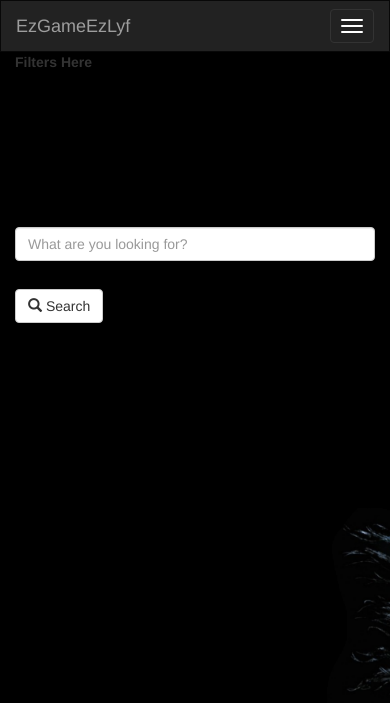
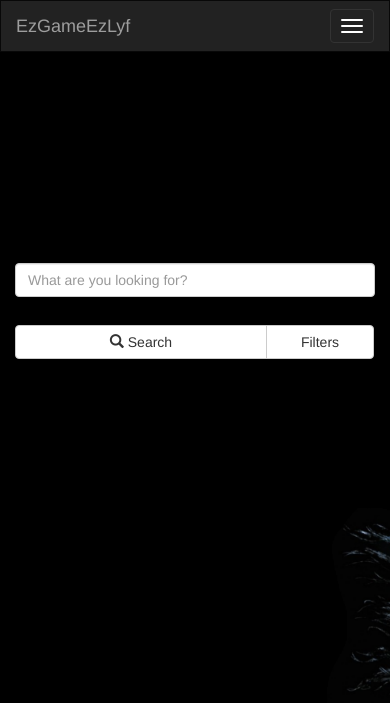
Before and after one commit to thepassenger-hub/EzGameEzLyf, a Django app: page /index in a window 390 px wide. Shown: the top 703 px of the page. Run offline with Django 3.2, Linux system fonts and the light colour scheme; data comes from the database, SQL or seed files in the repository; some libraries are stand-ins or nearby versions.

Commit message:
Add filter page full responsive. looks good

```diff
--- a/scrape_games_backend/scrape_games_frontend/static/css/home_page_v2.css
+++ b/scrape_games_backend/scrape_games_frontend/static/css/home_page_v2.css
@@ -1,17 +1,15 @@
 body{
     background: url('/static/images/fusione.png') no-repeat center / cover;
 }
-
-
-
 
 .container-fluid.navbar-toggled {
     height: calc(100% - 192.5px);
 }
 .row.content {
-    height: calc(100% - 82px);
+
     width: 100%;
-    height: 350px;
+    height: 200px;
+    top: 25%;
     position: relative;
     left: 0;
     margin: 0;
@@ -21,8 +19,6 @@ body{
     width: 100%;
 }
 .search-form {
-    top: 50%;
-    position: absolute;
 }
 
 #tftextinput {
@@ -57,7 +53,7 @@ footer {
 }
 
 /********************************
-Small devices - Tablets (<768px)*
+Small devices - Tablets (<768px)
 ********************************/
 @media screen and (max-width: 767px){
     .filters {
@@ -66,19 +62,46 @@ Small devices - Tablets (<768px)*
         transform: translate(-100%,0);
         transition: transform 0.3s ease;
     }
+
+    .btn.btn-danger {
+        top: 10px;
+        right: 15px;
+        position: absolute;
+    }
     .filters.open {
-        height: calc(100% - 25px);
+        height: 70%;
+        width: 100%;
+        padding: 0;
+        background-color: #222;
+        color: #9d9d9d;
+
         -webkit-transform: translate(0,0);
         transform: translate(0,0);
     }
 
+    .checkbox {
+        width: 60%;
+    }
+    .checkbox input[type=checkbox] {
+        margin-left: 10px;
+    }
+    .btn-group {
+        width: 100%;
+    }
+
+    #search_button {
+        width: 70%;
+    }
+    #filters {
+        width: 30%;
+    }
     footer {
         position: fixed;
     }
 }
 
 /********************************
-Small devices - Tablets (≥768px)*
+Small devices - Tablets (≥768px)
 ********************************/
 @media screen and (min-width: 768px){
 
--- a/scrape_games_backend/scrape_games_frontend/static/js/loadpage-jquery.js
+++ b/scrape_games_backend/scrape_games_frontend/static/js/loadpage-jquery.js
@@ -12,6 +12,7 @@ $(document).ready(function(){
 
     $('#tftextinput').click(function(){
         $('.messages').hide();
+        $('#loadingpage').hide();
     });
 
 //    $('.navbar-toggle').click(function(){
@@ -20,7 +21,11 @@ $(document).ready(function(){
     $('#filters').click(function(){
         $('.filters').show();
         $('.filters').toggleClass('open');
-        $('.search-form').toggle();
+        $('.row.content').toggle();
         $('.messages').hide();
     });
+    $('.btn.btn-danger').click(function(){
+        $('.filters').toggleClass('open');
+        $('.row.content').toggle();
+    });
 });
--- a/scrape_games_backend/scrape_games_frontend/templates/scrape_games_frontend/home.html
+++ b/scrape_games_backend/scrape_games_frontend/templates/scrape_games_frontend/home.html
@@ -6,11 +6,8 @@
 <link type="text/css" rel="stylesheet" href="{% static 'css/home_page_v2.css' %}" />
 {% endblock%}
 {% block content %}
-<div class="row content">
-    <div class="col-xs-12 col-sm-3 sidenav">
-        <label id="filters">Filters Here</label>
-    </div>
 <div class="col-xs-12 filters">
+    <button type="reset" class="btn btn-danger"><span class="glyphicon glyphicon-remove" aria-hidden="true"></span></button>
     <div class="checkbox">
         <label>Steam<input type="checkbox" value=""></label>
     </div>
@@ -54,11 +51,15 @@
         <label>WingameStore<input type="checkbox" value=""></label>
     </div>
 </div>
+<div class="row content">
     <div class="col-xs-12 col-sm-6 col-sm-offset-3 search-form">
         <form id="searchbar" action="/search/" method="get">
             <div class="form-group">
                 <input class="form-control" type="text" id="tftextinput" name="q" placeholder="What are you looking for?">
+                <div class="btn-group">
                     <button id="search_button" type="submit" class="btn btn-default "><span class="glyphicon glyphicon-search"></span> Search</button>
+                    <button class="btn btn-default" id="filters" type="button">Filters</button>
+                </div>
             </div>
         </form>
     </div>
@@ -76,6 +77,7 @@
      </div>
     {% endif %}
 </div>
+
 <footer class="text-center">
   <p>This site is under development.</p>
 </footer>
```
Lines whose indentation alone changed are shown as unchanged.
